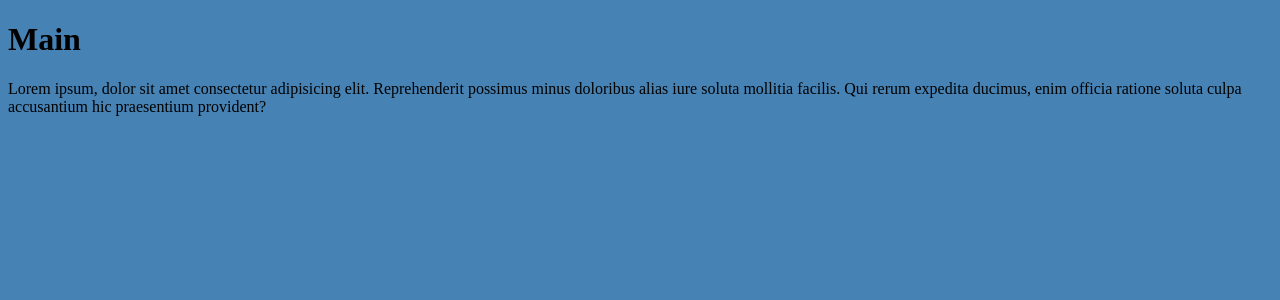
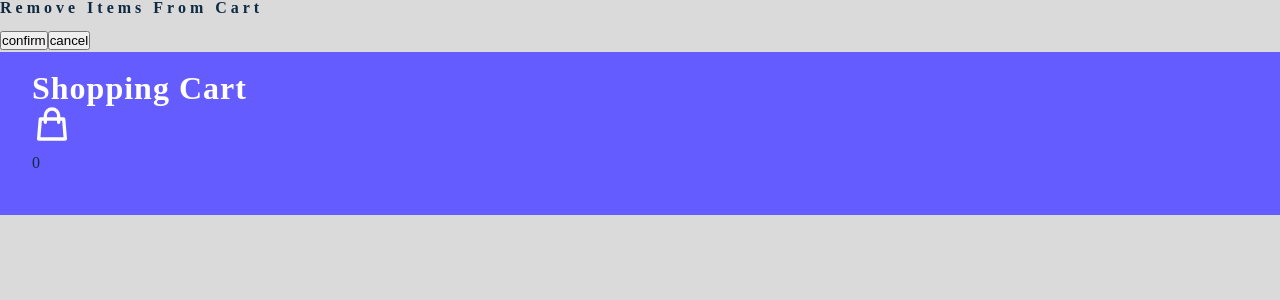
Before and after one commit to craigdev937/cart4toolkit, a React app: page / in a window 1280 px wide. Shown: the top 300 px of the page. Built offline with nearby package versions, Linux system fonts and the light colour scheme; the HTML template or start-up script is replaced by a standard one.

Commit message:
Created the Navbar and Modal components.

```diff
--- a/src/app/App.css
+++ b/src/app/App.css
@@ -1,3 +1,169 @@
+:root {
+    --clr-primary: #645cff;
+    --clr-primary-dark: #282566;
+    --clr-primary-light: #a29dff;
+    --clr-gray-1: #102a42;
+    --clr-gray-5: #617d98;
+    --clr-gray-10: #dadada;
+    --clr-white: #fff;
+    --clr-red-dark: #bb2525;
+    --clr-red-light: #e66b6b;
+    --transition: all 0.3s linear;
+    --spacing: 0.25rem;
+    --radius: 0.25rem;
+    --large-screen-width: 1170px;
+    --small-screen-width: 90vw;
+    --fixed-width: 50rem;
+}
+
+* {
+    padding: 0;
+    margin: 0;
+    box-sizing: border-box;
+}
+
 body {
-    background-color: steelblue;
+    background-color: var(--clr-gray-10);
+    color: var(--clr-gray-1);
+    line-height: 1.5;
+    font-size: 0.875rem;
 }
+
+a {
+    text-decoration: none;
+}
+
+img {
+    width: 100%;
+    display: block;
+}
+
+h1, h2, h3, h4 {
+    letter-spacing: var(--spacing);
+    text-transform: capitalize;
+    line-height: 1.25;
+    margin-bottom: 0.75rem;
+}
+
+h1 {
+    font-size: 3rem;
+}
+
+h2 {
+    font-size: 2rem;
+}
+
+h3 {
+    font-size: 1.5rem;
+}
+
+h4 {
+    font-size: 0.875rem;
+}
+
+p {
+    margin-bottom: 1.25rem;
+}
+
+@media screen and (min-width: 800px) {
+    h1 {
+        font-size: 4rem;
+    }
+
+    h2 {
+        font-size: 2.5rem;
+    }
+
+    h3 {
+        font-size: 2rem;
+    }
+
+    h4 {
+        font-size: 1rem;
+    }
+
+    body {
+        font-size: 1rem;
+    }
+
+    h1, h2, h3, h4 {
+        line-height: 1;
+    }
+}
+
+.btn {
+    text-transform: uppercase;
+    background: var(--clr-primary);
+    color: var(--clr-white);
+    padding: 0.375rem 0.75rem;
+    letter-spacing: var(--spacing);
+    display: inline-block;
+    font-weight: 700;
+    transition: var(--transition);
+    font-size: 0.875rem;
+    border: none;
+    cursor: pointer;
+    box-shadow: 0 1px 3px rgba(0, 0, 0, 0.2);
+}
+
+.btn:hover {
+    color: var(--clr-primary);
+    background: var(--clr-primary-light);
+}
+
+/* NAVBAR */
+.loading {
+    text-align: center;
+    margin-top: 5rem;
+}
+
+nav {
+    background: var(--clr-primary);
+    padding: 1.25rem 2rem;
+}
+
+.nav-center {
+    max-width: var(--fixed-width);
+    width: 100%;
+    margin: 0 auto;
+    display: fle;
+    justify-content: space-between;
+    align-items: center;
+}
+
+nav h3 {
+    margin-bottom: 0;
+    letter-spacing: 1px;
+    color: var(--clr-white);
+}
+
+.nav-container {
+    display: block;
+    position: relative;
+}
+
+nav svg {
+    width: 40px;
+    color: var(--clr-white);
+}
+
+.amount-container {
+    position: absolute;
+    top: -0.6rem;
+    right: -0.6rem;
+    width: 1.75rem;
+    height: 1.75rem;
+    border-radius: 50%;
+    background: var(--clr-primary-light);
+    display: flex;
+    align-items: center;
+    justify-content: center;
+}
+
+.total-amount {
+    color: var(--clr-white);
+    margin-bottom: 0;
+    font-size: 1.25rem;
+}
+
+/* CART */
--- /dev/null
+++ b/src/components/Navbar.tsx
@@ -0,0 +1,22 @@
+import React from "react";
+import { useAppSelector } from "../global/Hooks";
+import { ICON } from "../misc/Icons";
+
+export const Navbar = (): JSX.Element => {
+    const { amount } = useAppSelector((state) => state.cart);
+    return (
+        <React.Fragment>
+            <nav>
+                <main className="nav-center">
+                    <h3>Shopping Cart</h3>
+                    <aside className="nav-container">
+                        <ICON.CartIcon />
+                        <div className="amount-container">
+                            <p className="total-amount">{amount}</p>
+                        </div>
+                    </aside>
+                </main>
+            </nav>
+        </React.Fragment>
+    );
+};
--- a/src/containers/Main.tsx
+++ b/src/containers/Main.tsx
@@ -1,10 +1,12 @@
 import React from "react";
+import { Modal } from "../misc/Modal";
+import { Navbar } from "../components/Navbar";
 
 export const Main = (): JSX.Element => {
     return (
         <React.Fragment>
-            <h1>Main</h1>
-            <p>Lorem ipsum, dolor sit amet consectetur adipisicing elit. Reprehenderit possimus minus doloribus alias iure soluta mollitia facilis. Qui rerum expedita ducimus, enim officia ratione soluta culpa accusantium hic praesentium provident?</p>
+            <Modal />
+            <Navbar />
         </React.Fragment>
     );
 };
--- /dev/null
+++ b/src/misc/Icons.tsx
@@ -0,0 +1,60 @@
+class IconClass {
+    CartIcon = () => {
+        return (
+            <svg
+                xmlns="http://www.w3.org/2000/svg"
+                className="h-6 w-6"
+                fill="none"
+                viewBox="0 0 24 24"
+                stroke="currentColor"
+                strokeWidth={2}
+            >
+                <path
+                    strokeLinecap="round"
+                    strokeLinejoin="round"
+                    d="M16 11V7a4 4 0 00-8 0v4M5 9h14l1 12H4L5 9z"
+                />
+            </svg>
+        );
+    };
+
+    ChevronDown = () => {
+        return (
+            <svg
+                xmlns="http://www.w3.org/2000/svg"
+                className="h-6 w-6"
+                fill="none"
+                viewBox="0 0 24 24"
+                stroke="currentColor"
+                strokeWidth={2}
+            >
+                <path
+                    strokeLinecap="round"
+                    strokeLinejoin="round"
+                    d="M19 9l-7 7-7-7"
+                />
+            </svg>
+        );
+    };
+
+    ChevronUp = () => {
+        return (
+            <svg
+                xmlns="http://www.w3.org/2000/svg"
+                className="h-6 w-6"
+                fill="none"
+                viewBox="0 0 24 24"
+                stroke="currentColor"
+                strokeWidth={2}
+            >
+                <path
+                    strokeLinecap="round"
+                    strokeLinejoin="round"
+                    d="M5 15l7-7 7 7"
+                />
+            </svg>
+        );
+    };
+};
+
+export const ICON: IconClass = new IconClass();
--- /dev/null
+++ b/src/misc/Modal.tsx
@@ -0,0 +1,33 @@
+import { useAppDispatch } from "../global/Hooks";
+import { closeModal } from "../global/ModalSlice";
+import { clearCart } from "../global/CartSlice";
+
+export const Modal = (): JSX.Element => {
+    const dispatch = useAppDispatch();
+    return (
+        <main className="modal-container">
+            <aside className="modal">
+                <h4>Remove items from cart</h4>
+                <section className="btn-container">
+                    <button
+                        type="button"
+                        className="btn confirm-btn"
+                        onClick={() => {
+                            dispatch(clearCart());
+                            dispatch(closeModal());
+                        }}
+                        >confirm
+                    </button>
+                    <button
+                        type="button"
+                        className="btn clear-btn"
+                        onClick={() => {
+                            dispatch(closeModal());
+                        }}
+                    >cancel
+                    </button>
+                </section>
+            </aside>
+        </main>
+    );
+};
```
Also changed, not shown: src/img/Deebo.jpg (deleted).
